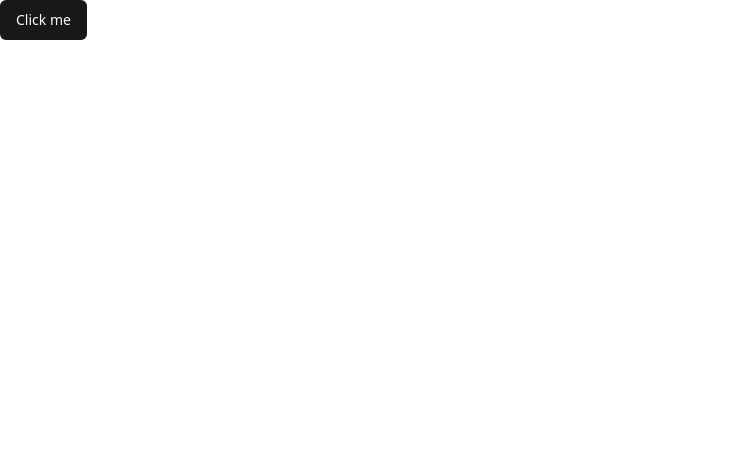
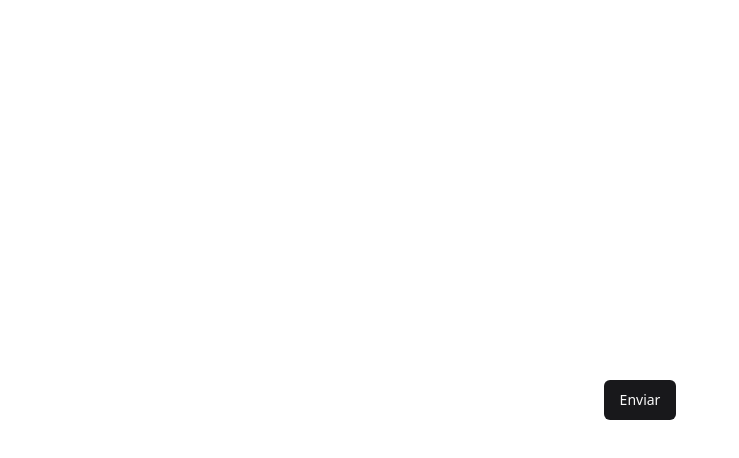
Before and after one commit to ruivergani/dashboard-shop-web, a React (Vite) app: page / in a window 1280 px wide. Shown: the top 458 px of the page, without its empty margins (0-739 px from the left). Built offline with nearby package versions, Linux system fonts and the light colour scheme.

Commit message:
Commit: testing button functionality

```diff
--- a/src/App.tsx
+++ b/src/App.tsx
@@ -3,8 +3,8 @@
 
 export function App() {
   return (
-    <div>
-      <Button>Click me</Button>
+    <div className='flex justify-center items-center h-screen'>
+      <Button>Enviar</Button>
     </div>
   )
 }
```
